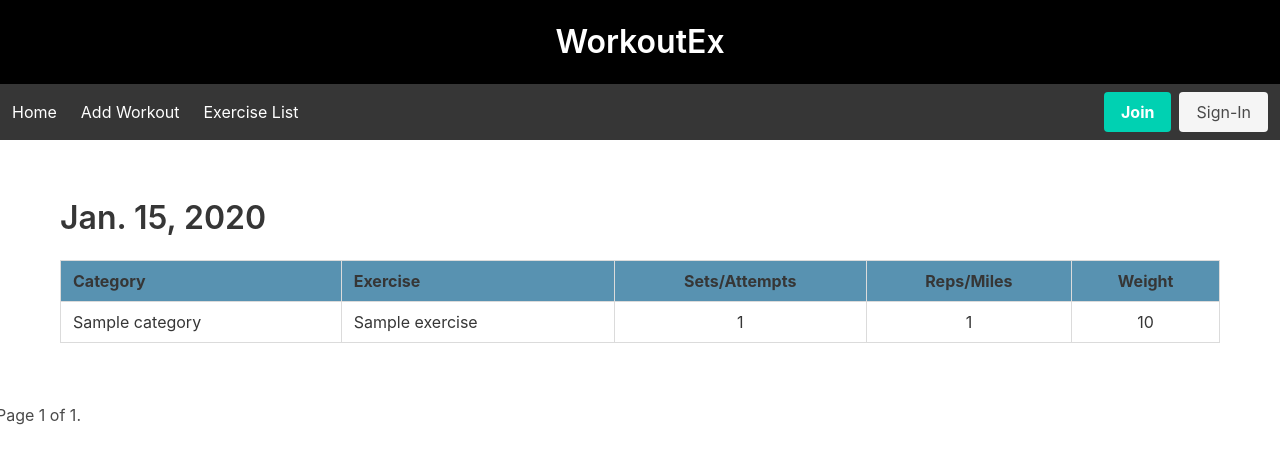
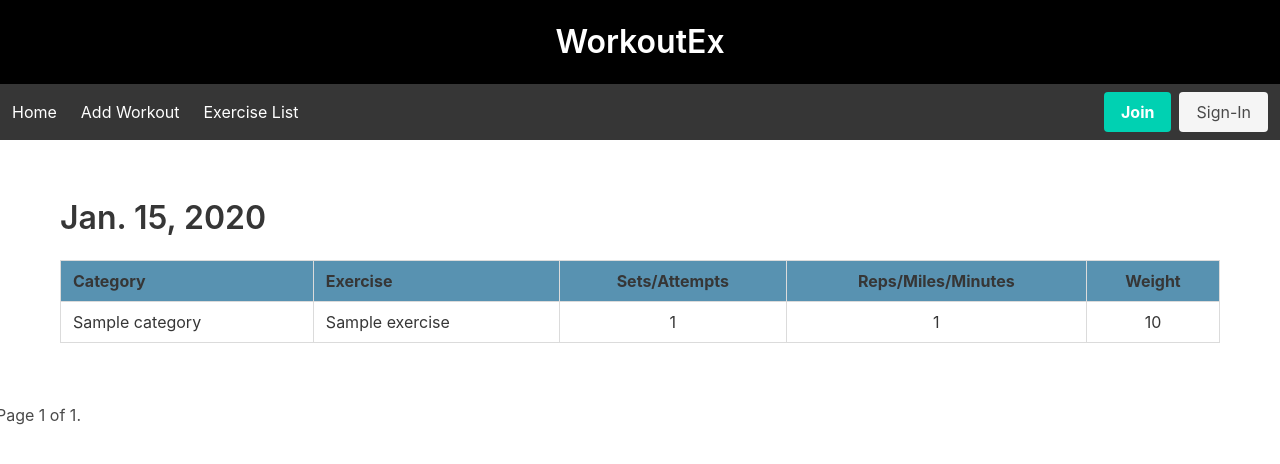
Before and after one commit to afitzer/GTM, a Django app: page /workout/ in a window 1280 px wide. Shown: the top 464 px of the page. Run offline with Django 4.2, Linux system fonts and the light colour scheme; tables that the repository leaves empty hold one stand-in row (values such as "Sample post").

Commit message:
Update workout EDA notebook and rename rep/mile/min column on the index screen

```diff
--- a/workout/templates/workout/index.html
+++ b/workout/templates/workout/index.html
@@ -12,7 +12,7 @@
                         <th style="background-color: #5892b1;">Category</th>
                         <th style="background-color: #5892b1;">Exercise</th>
                         <th style="background-color: #5892b1;" class="has-text-centered">Sets/Attempts</th>
-                        <th style="background-color: #5892b1;" class="has-text-centered">Reps/Miles</th>
+                        <th style="background-color: #5892b1;" class="has-text-centered">Reps/Miles/Minutes</th>
                         <th style="background-color: #5892b1;" class="has-text-centered">Weight</th>
                     </tr>
                 </thead>
```
Also changed, not shown: 1 other file.
